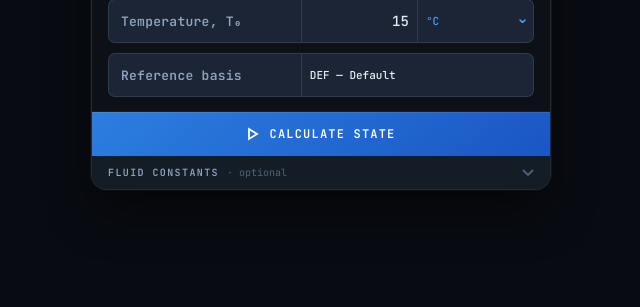
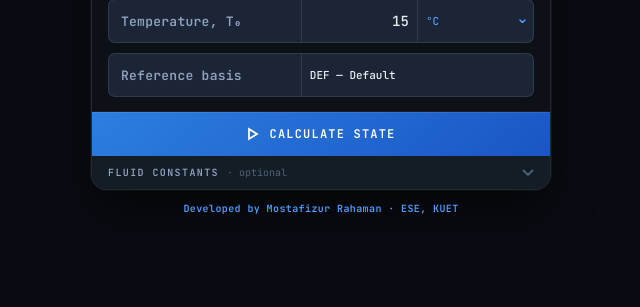
Before and after one commit to Mostafizur-Rahaman/fluidcalc, a FastAPI app: page / in a window 1280 px wide. Shown: the part 473-780 px from the top of the page, without its empty margins (319-959 px from the left). Run offline with FastAPI, Linux system fonts and the light colour scheme; data that the repository does not hold is empty.

Commit message:
Initial commit

```diff
--- a/templates/index.html
+++ b/templates/index.html
@@ -483,6 +483,10 @@ body{
 
 </div><!-- /panel -->
 
+<div style="margin-top:12px;font-size:10px;color:var(--text3);text-align:center;letter-spacing:.04em;">
+  <span style="color:var(--accent);font-weight:600;"> Developed by Mostafizur Rahaman · ESE, KUET </span>
+</div>
+
 <script>
 /* ══════════════════════════════════════════════════
    INPUT UNIT MAP
```
